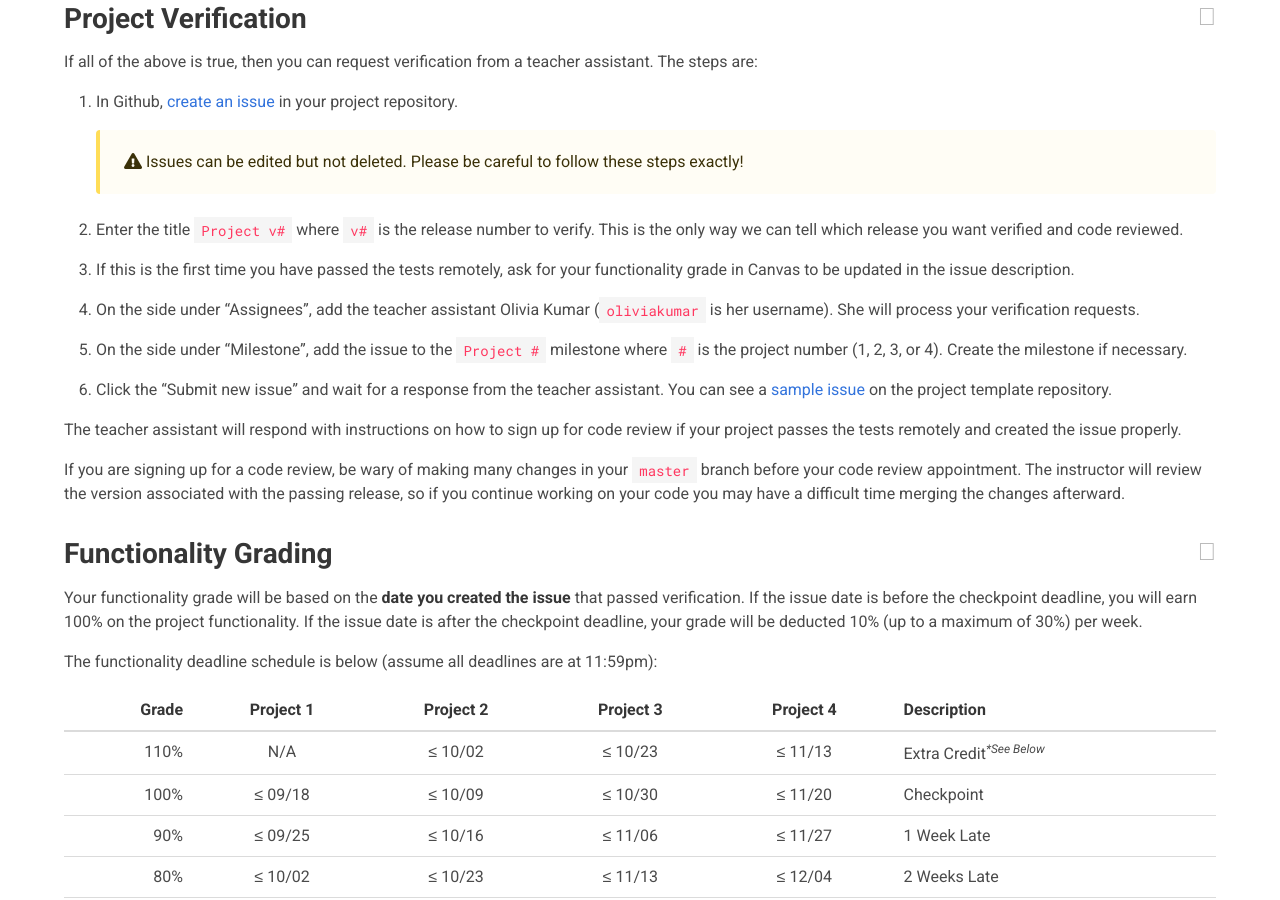
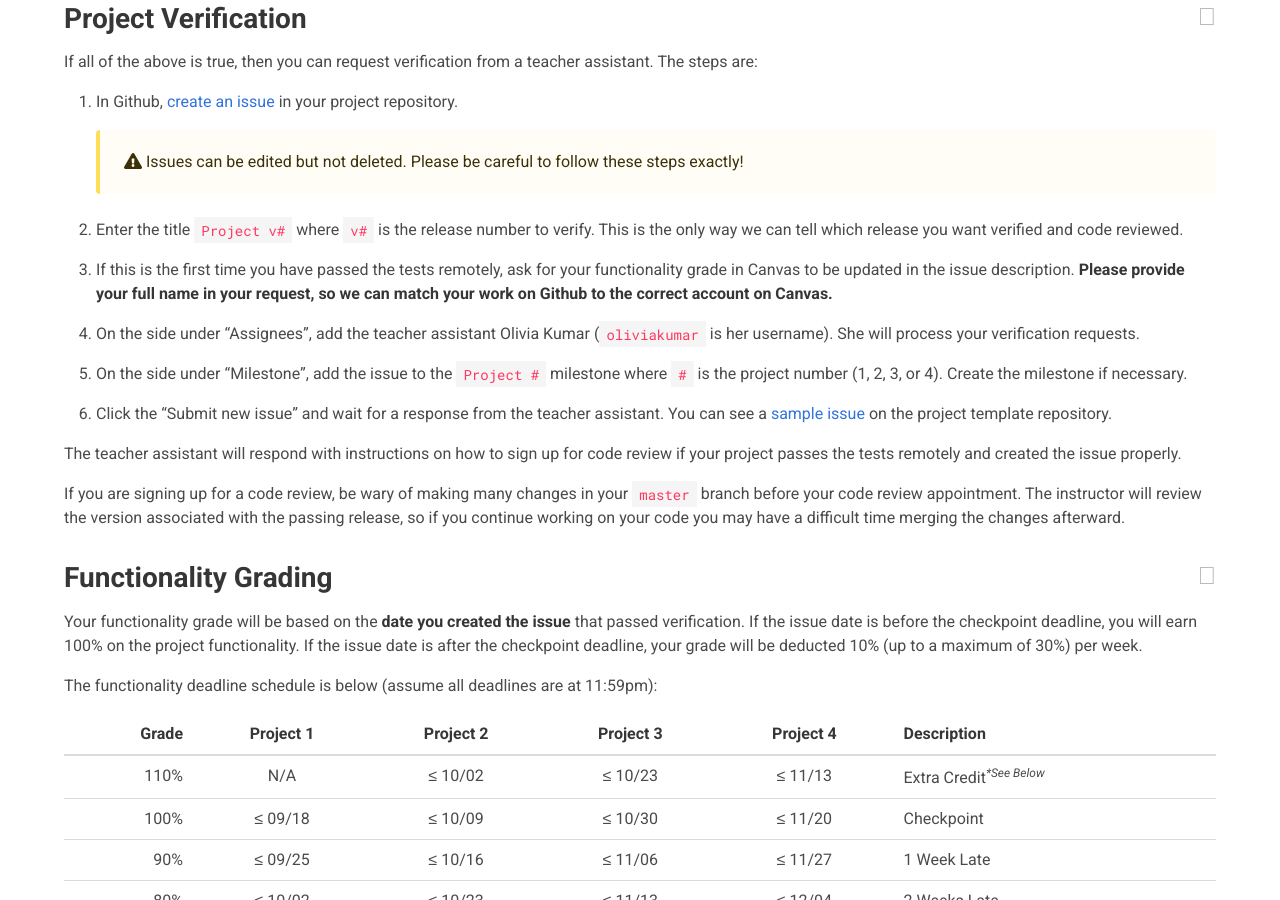
Before and after one commit to usf-cs212-fall2018/usf-cs212-fall2018.github.io, a Jekyll site: the page built from _posts/2018-08-26-project-functionality.md, in a window 1280 px wide and 900 px high, scrolled down 782 px. Built offline with Jekyll 4.4.1, drawn with Linux system fonts in a browser that asks for light colours; nearby versions of some CDN libraries.

Commit message:
Adding to include full name in text.

```diff
--- a/_posts/2018-08-26-project-functionality.md
+++ b/_posts/2018-08-26-project-functionality.md
@@ -38,7 +38,7 @@ If all of the above is true, then you can request verification from a teacher as
 
   2. Enter the title `Project v#` where `v#` is the release number to verify. This is the only way we can tell which release you want verified and code reviewed.
 
-  3. If this is the first time you have passed the tests remotely, ask for your functionality grade in Canvas to be updated in the issue description.
+  3. If this is the first time you have passed the tests remotely, ask for your functionality grade in Canvas to be updated in the issue description. **Please provide your full name in your request, so we can match your work on Github to the correct account on Canvas.**
 
   4. On the side under "Assignees", add the teacher assistant Olivia Kumar (`oliviakumar` is her username). She will process your verification requests.
 
```
